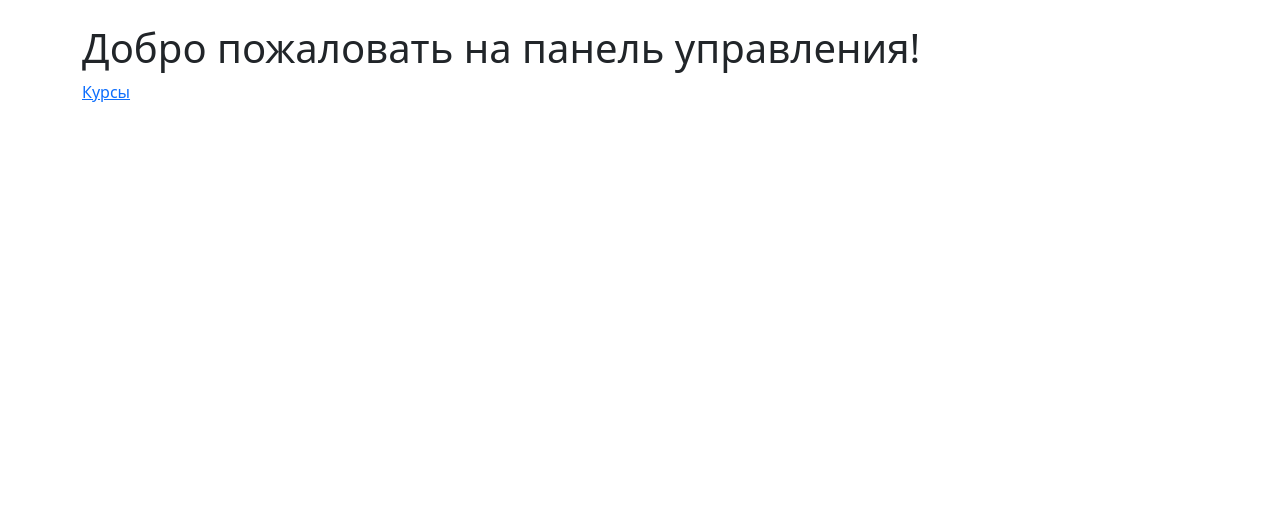
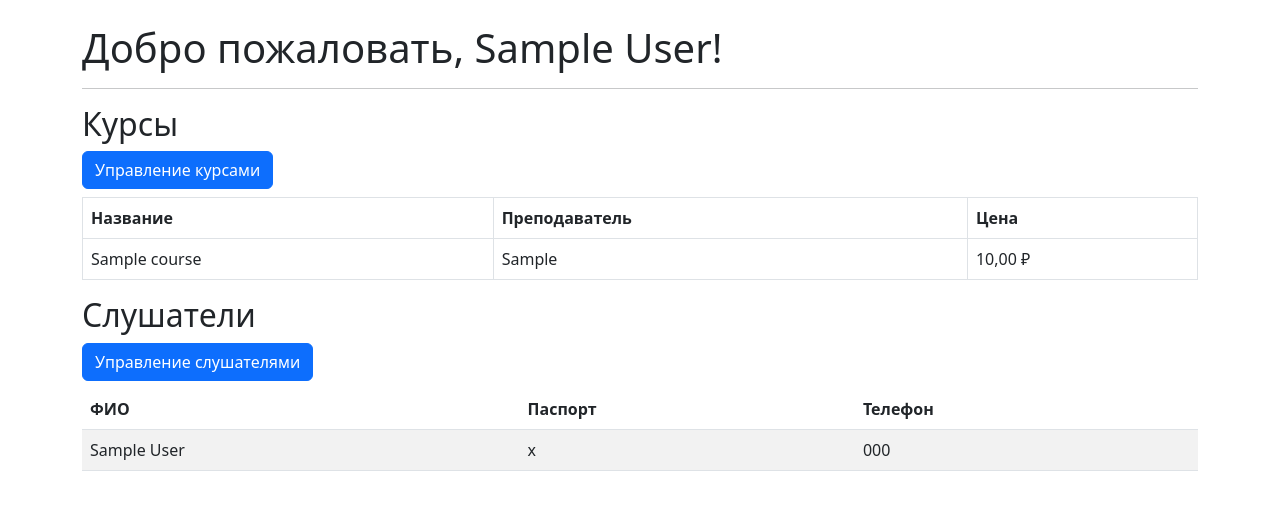
Before and after one commit to maksimbuckov9/course_payments, a Django app: page / in a window 1280 px wide. Shown: the part 61-571 px from the top of the page. Run offline with Django 4.2, Linux system fonts and the light colour scheme; a user stored in the database is signed in; tables that the repository leaves empty hold one stand-in row (values such as "Sample post").

Commit message:
Настройка страницы

```diff
--- a/payments/templates/payments/dashboard.html
+++ b/payments/templates/payments/dashboard.html
@@ -1,5 +1,52 @@
 {% extends 'payments/base.html' %}
+
 {% block content %}
-<h1>Добро пожаловать на панель управления!</h1>
-<a href="{% url 'course_list' %}">Курсы</a>
+  <h1>Добро пожаловать, {{ user.get_full_name }}!</h1>
+
+  <hr>
+  <h2>Курсы</h2>
+  <a href="{% url 'course_list' %}" class="btn btn-primary mb-2">Управление курсами</a>
+  <table class="table table-bordered">
+    <thead>
+      <tr>
+        <th>Название</th>
+        <th>Преподаватель</th>
+        <th>Цена</th>
+      </tr>
+    </thead>
+    <tbody>
+      {% for course in courses %}
+      <tr>
+        <td>{{ course.name }}</td>
+        <td>{{ course.teacher }}</td>
+        <td>{{ course.price }} ₽</td>
+      </tr>
+      {% empty %}
+      <tr><td colspan="3">Нет курсов</td></tr>
+      {% endfor %}
+    </tbody>
+  </table>
+
+  <h2>Слушатели</h2>
+  <a href="{% url 'student_list' %}" class="btn btn-primary mb-2">Управление слушателями</a>
+  <table class="table table-striped">
+    <thead>
+      <tr>
+        <th>ФИО</th>
+        <th>Паспорт</th>
+        <th>Телефон</th>
+      </tr>
+    </thead>
+    <tbody>
+      {% for student in students %}
+      <tr>
+        <td>{{ student.user.get_full_name }}</td>
+        <td>{{ student.passport }}</td>
+        <td>{{ student.phone }}</td>
+      </tr>
+      {% empty %}
+      <tr><td colspan="3">Нет слушателей</td></tr>
+      {% endfor %}
+    </tbody>
+  </table>
 {% endblock %}
```
